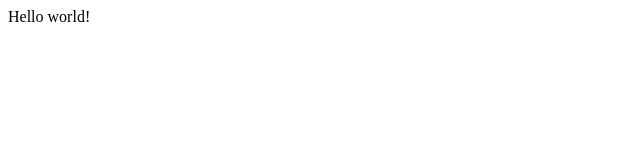
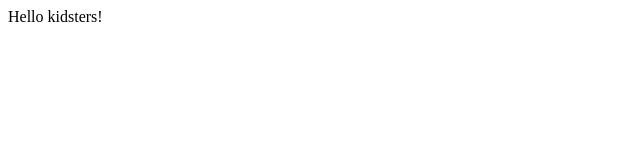
Before and after one commit to mixpack/hello-world, a Gatsby site: page / in a window 1280 px wide. Shown: the full height of the page, 0-640 px from the left. Built offline with nearby package versions, Linux system fonts and the light colour scheme; Gatsby itself is replaced by a stand-in of ours.

Commit message:
edit homepage text

```diff
--- a/src/pages/index.js
+++ b/src/pages/index.js
@@ -1,5 +1,5 @@
 import React from "react"
 
 export default function Home() {
-  return <div>Hello world!</div>
+  return <div>Hello kidsters!</div>
 }
```
